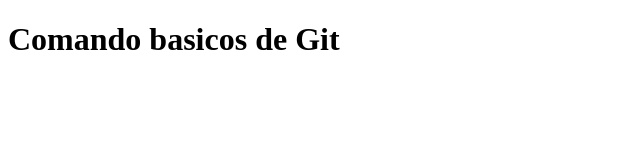
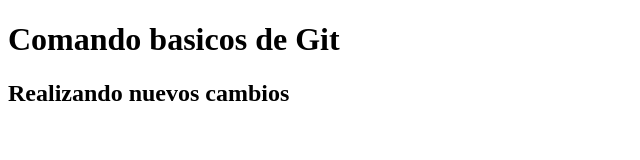
Before and after one commit to laureinosooo/ejercicio_git_github, a plain HTML site: page images/index.html in a window 1280 px wide. Shown: the whole page, without its empty margins (0-640 px from the left). Drawn offline with Linux system fonts and the light colour scheme.

Commit message:
agregue la etiqueta h2

```diff
--- a/images/index.html
+++ b/images/index.html
@@ -4,9 +4,10 @@
     <meta charset="UTF-8">
     <meta http-equiv="X-UA-Compatible" content="IE=edge">
     <meta name="viewport" content="width=device-width, initial-scale=1.0">
-    <title>Document</title>
+    <title>Traajando con Git Y git Hub</title>
 </head>
 <body>
     <h1> Comando basicos de Git</h1>
+    <h2>Realizando nuevos cambios</h2>
 </body>
 </html>
```
